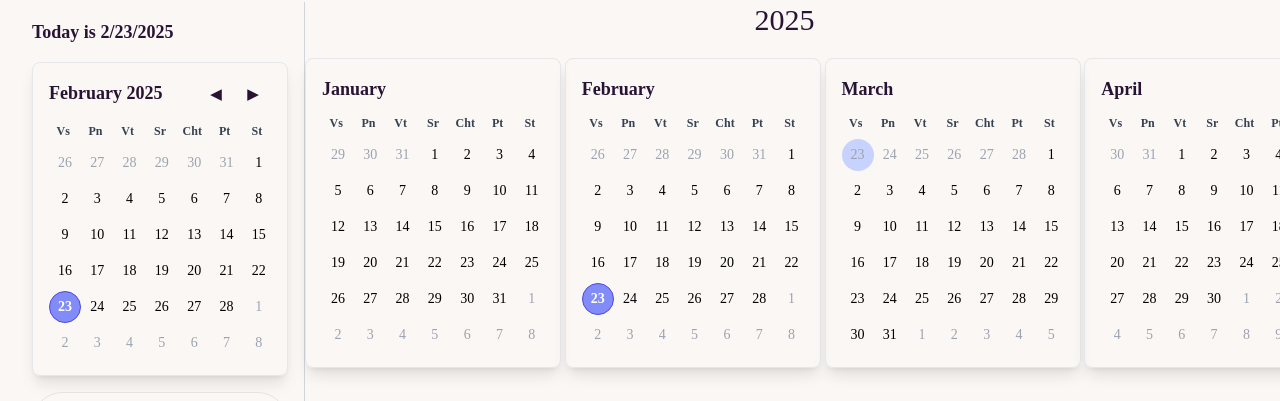
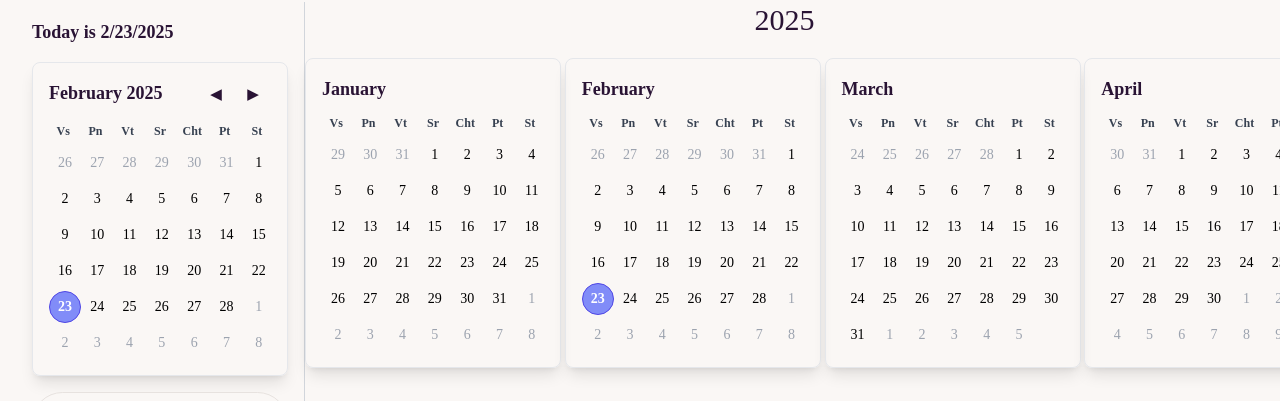
Before and after one commit to nikFinogenov/chronose, a React (Create React App) app in the folder client/: page /year in a window 1280 px wide. Shown: the part 76-477 px from the top of the page. Built offline with nearby package versions, Linux system fonts and the light colour scheme; no server answers.

Commit message:
micromonth clickable dates now with switching

```diff
--- a/client/src/components/MicroMonth.jsx
+++ b/client/src/components/MicroMonth.jsx
@@ -10,15 +10,19 @@ const MicroMonth = observer(({ month = null }) => {
         month: selectedMonth.getMonth(),
         year: selectedMonth.getFullYear(),
     });
+
     today.setHours(0, 0, 0, 0);
 
     useEffect(() => {
-        if (dateStore.isTodayPressed) {
-            setSelectedMonth(new Date());
-            setSelectedDay(null);
-            dateStore.updateIsToday();
-        }
-    }, [dateStore.isTodayPressed]); // eslint-disable-line
+        // Update the selected date when the dateStore.currentDate changes
+        const currentDate = new Date(dateStore.currentDate);
+        setSelectedMonth(currentDate);
+        setSelectedDay({
+            day: currentDate.getDate(),
+            month: currentDate.getMonth(),
+            year: currentDate.getFullYear(),
+        });
+    }, [dateStore.currentDate]); // eslint-disable-line
 
     if (!selectedMonth) return null; // Prevent rendering before state is initialized
 
@@ -32,8 +36,30 @@ const MicroMonth = observer(({ month = null }) => {
 
     const handleDayClick = (day, currentMonth, monthNum) => {
         if (currentMonth && !month) {
-            setSelectedDay({ day, month: monthNum });
+            setSelectedDay({
+                day,
+                month: monthNum,
+                year: selectedMonth.getFullYear(),
+            });
             dateStore.updateDate(selectedMonth.getFullYear(), selectedMonth.getMonth(), day);
+        } else if (!currentMonth) {
+            if (monthNum > selectedMonth.getMonth()) {
+                setSelectedMonth(new Date(selectedMonth.getFullYear(), selectedMonth.getMonth() + 1, 1));
+                setSelectedDay({
+                    day,
+                    month: monthNum,
+                    year: selectedMonth.getFullYear(),
+                });
+                dateStore.updateDate(selectedMonth.getFullYear(), monthNum, day);
+            } else {
+                setSelectedMonth(new Date(selectedMonth.getFullYear(), selectedMonth.getMonth() - 1, 1));
+                setSelectedDay({
+                    day,
+                    month: monthNum,
+                    year: selectedMonth.getFullYear(),
+                });
+                dateStore.updateDate(selectedMonth.getFullYear(), monthNum, day);
+            }
         }
     };
 
@@ -109,15 +135,22 @@ const MicroMonth = observer(({ month = null }) => {
                         currentMonth;
 
                     const isSelected =
-                        selectedDay && selectedDay.day === day && selectedDay.month === monthNum;
+                        selectedDay &&
+                        selectedDay.day === day &&
+                        selectedDay.month === monthNum &&
+                        selectedDay.year === mnth.getFullYear(); // Ensure the year matches
+
+                    // Only render selected day for current month, not next or previous month
+                    if (!currentMonth && isSelected) return null;
 
                     return (
                         <div
                             key={index}
-                            className={`flex justify-center items-center w-8 h-8 text-sm
+                            className={`flex justify-center items-center w-8 h-8 text-sm rounded-full
                               ${currentMonth ? "text-black" : "text-gray-400"}
-                              ${isToday ? "border border-indigo-600 bg-indigo-400 rounded-full font-bold text-white"
-                              : isSelected ? "bg-indigo-200 rounded-full" : ""}`}
+                              ${isToday ? "border border-indigo-600 bg-indigo-400 font-bold text-white"
+                              : isSelected ? "bg-indigo-200" : "hover:bg-gray-200"}
+                              cursor-pointer`}
                             onClick={() => handleDayClick(day, currentMonth, monthNum)}
                         >
                             {day}
```
